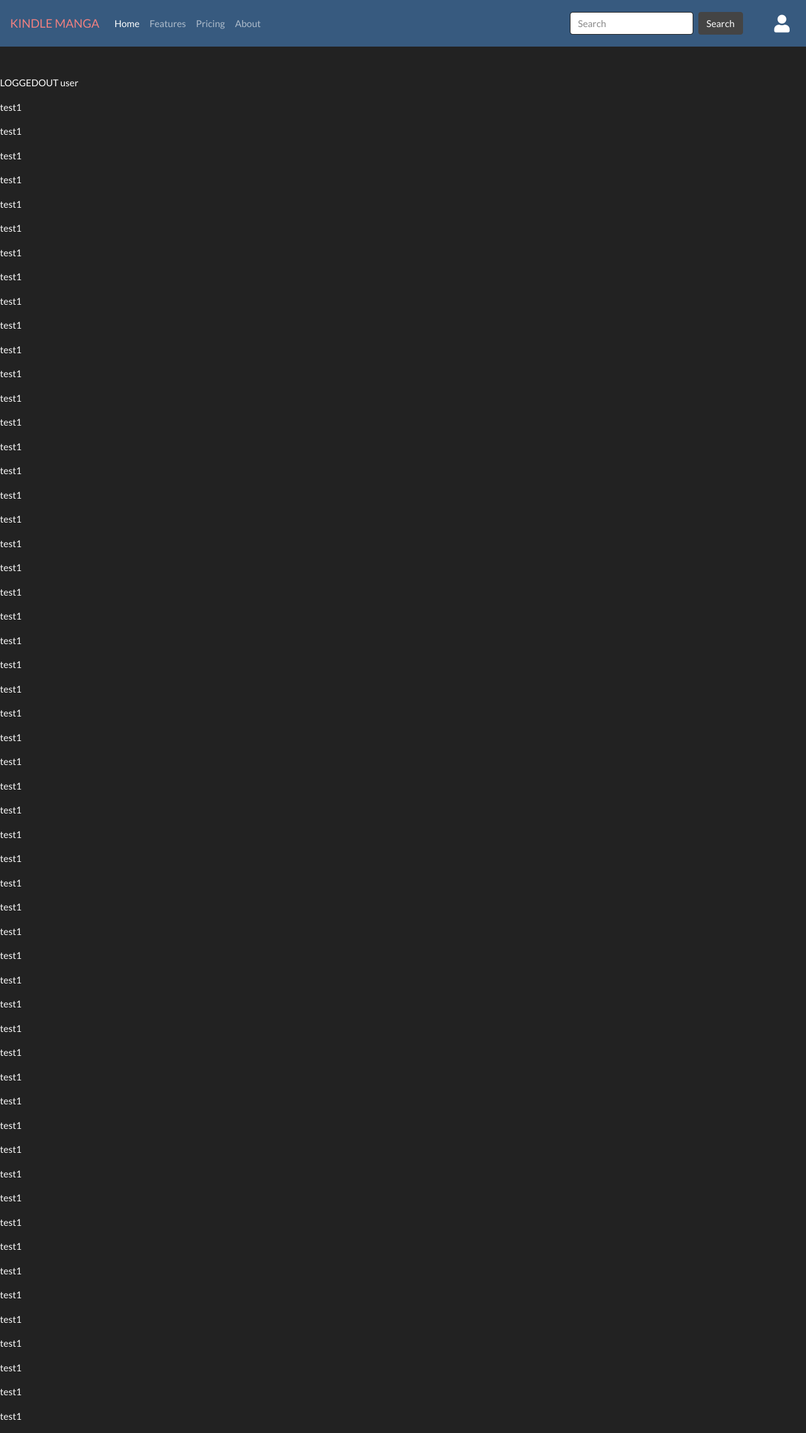
After one commit to dkage/kindle_manga, a Django app: page / in a window 1280 px wide. The commit adds this page. Shown: the whole page at 63% size. Run offline with Django 3.2, Linux system fonts and the light colour scheme; some libraries are stand-ins or nearby versions.

Commit message:
Add new index and some css

```diff
--- a/static/css/base.css
+++ b/static/css/base.css
@@ -1,3 +1,7 @@
+body {
+    padding-top: 120px;
+}
+
 .navbar-brand {
     color: lightcoral !important;
 }
--- /dev/null
+++ b/templates/index.html
@@ -0,0 +1,68 @@
+{% extends 'layout/base.html' %}
+
+{% block title %}
+    TESTE
+{% endblock %}
+
+{% block body %}
+    {% if user.is_authenticated %}
+    <p>Authenticated user</p>
+    {% else %}
+    <p>LOGGEDOUT user</p>
+    {% endif %}
+    <p>test1</p>
+    <p>test1</p>
+    <p>test1</p>
+    <p>test1</p>
+    <p>test1</p>
+    <p>test1</p>
+    <p>test1</p>
+    <p>test1</p>
+    <p>test1</p>
+    <p>test1</p>
+    <p>test1</p>
+    <p>test1</p>
+    <p>test1</p>
+    <p>test1</p>
+    <p>test1</p>
+    <p>test1</p>
+    <p>test1</p>
+    <p>test1</p>
+    <p>test1</p>
+    <p>test1</p>
+    <p>test1</p>
+    <p>test1</p>
+    <p>test1</p>
+    <p>test1</p>
+    <p>test1</p>
+    <p>test1</p>
+    <p>test1</p>
+    <p>test1</p>
+    <p>test1</p>
+    <p>test1</p>
+    <p>test1</p>
+    <p>test1</p>
+    <p>test1</p>
+    <p>test1</p>
+    <p>test1</p>
+    <p>test1</p>
+    <p>test1</p>
+    <p>test1</p>
+    <p>test1</p>
+    <p>test1</p>
+    <p>test1</p>
+    <p>test1</p>
+    <p>test1</p>
+    <p>test1</p>
+    <p>test1</p>
+    <p>test1</p>
+    <p>test1</p>
+    <p>test1</p>
+    <p>test1</p>
+    <p>test1</p>
+    <p>test1</p>
+    <p>test1</p>
+    <p>test1</p>
+    <p>test1</p>
+    <p>test1</p>
+{% endblock %}
--- /dev/null
+++ b/templates/layout/base.html
@@ -0,0 +1,49 @@
+<!DOCTYPE html>
+{% load static %}
+
+<html lang="en">
+
+<head>
+    {% include 'layout/head.html' %}
+
+    {% block additional_head %}{% endblock %}
+
+    <title>{% block title %}{% endblock %}</title>
+</head>
+
+<body>
+<nav class="navbar navbar-expand-lg navbar-dark bg-primary fixed-top">
+    <a class="navbar-brand" href="#">KINDLE MANGA</a>
+    <button class="navbar-toggler collapsed" type="button" data-toggle="collapse" data-target="#navbarColor01"
+            aria-controls="navbarColor01" aria-expanded="false" aria-label="Toggle navigation">
+        <span class="navbar-toggler-icon"></span>
+    </button>
+
+    <div class="navbar-collapse collapse" id="navbarColor01" style="">
+        <ul class="navbar-nav mr-auto">
+            <li class="nav-item active">
+                <a class="nav-link" href="#">Home <span class="sr-only">(current)</span></a>
+            </li>
+            <li class="nav-item">
+                <a class="nav-link" href="#">Features</a>
+            </li>
+            <li class="nav-item">
+                <a class="nav-link" href="#">Pricing</a>
+            </li>
+            <li class="nav-item">
+                <a class="nav-link" href="#">About</a>
+            </li>
+        </ul>
+        <form class="form-inline my-2 my-lg-0">
+            <input class="form-control mr-sm-2" type="text" placeholder="Search">
+            <button class="btn btn-secondary my-2 my-sm-0" type="submit">Search</button>
+        </form>
+        <span style="font-size: 28px; padding-left: 50px; padding-right: 10px"><i class="fa fa-user" aria-hidden="true"></i></span>
+
+    </div>
+</nav>
+
+{% block body %}
+{% endblock %}
+</body>
+</html>
```
